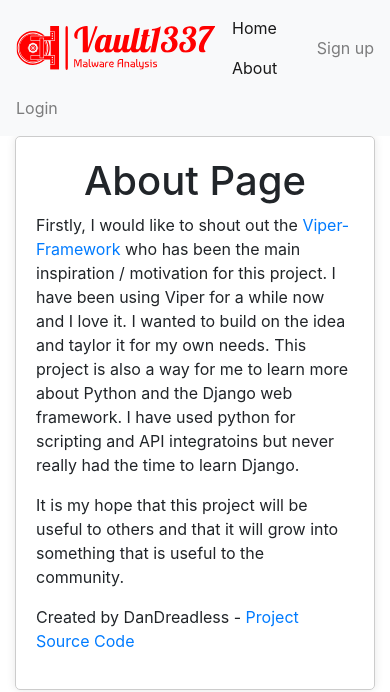
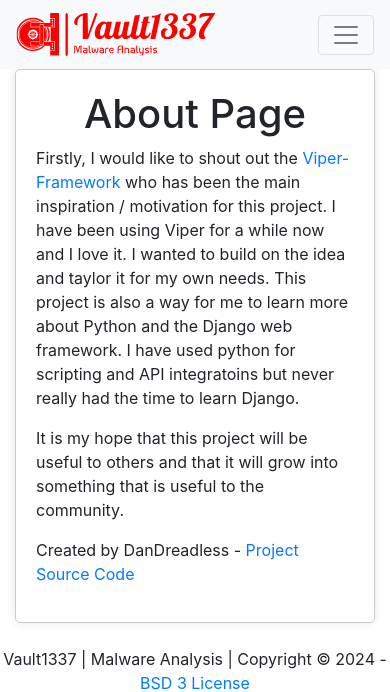
Before and after one commit to DanDreadless/Vault1337, a Django app: page /about/ in a window 390 px wide. Shown: the top 692 px of the page. Run offline with Django 4.2, Linux system fonts and the light colour scheme; some libraries are stand-ins or nearby versions.

Commit message:
Update base.html
hopefully this makes things responsive

```diff
--- a/vault/templates/base.html
+++ b/vault/templates/base.html
@@ -23,8 +23,11 @@
 <body>
     <nav class="navbar navbar-expand-lg navbar-light bg-light">
         <a class="navbar-brand" href="{% url 'index' %}"><img src="{% static "images/logos/svg/logo-no-background.svg" %}" width="200" height="auto" alt="vault"></a>
-        {% if user.is_authenticated %}
+        <button class="navbar-toggler" type="button" data-toggle="collapse" data-target="#navbarNav" aria-controls="navbarNav" aria-expanded="false" aria-label="Toggle navigation">
+            <span class="navbar-toggler-icon"></span>
+        </button>
         <div class="collapse navbar-collapse" id="navbarNav">
+            {% if user.is_authenticated %}
             <ul class="navbar-nav mr-auto">
                 <li class="nav-item active">
                     <a class="nav-link {% if request.path == '/' %}active{% endif %}" href="{% url 'index' %}">Home</a>
@@ -43,7 +46,7 @@
                 <li class="nav-item">
                     <form id="logout-form" method="post" action="{% url 'logout' %}">
                         {% csrf_token %}
-                        <button type="submit">{% translate "Log out" %}</button>
+                        <button type="submit" class="btn btn-link">{% translate "Log out" %}</button>
                     </form>
                 </li>
             </ul>
@@ -60,8 +63,6 @@
                 <li class="nav-item">
                     <a class="nav-link" href="{% url 'user_signup' %}">Sign up</a>
                 </li>
-            </ul>
-            <ul class="navbar-nav">
                 <li class="nav-item">
                     <a class="nav-link" href="{% url 'login' %}">Login</a>
                 </li>
```
